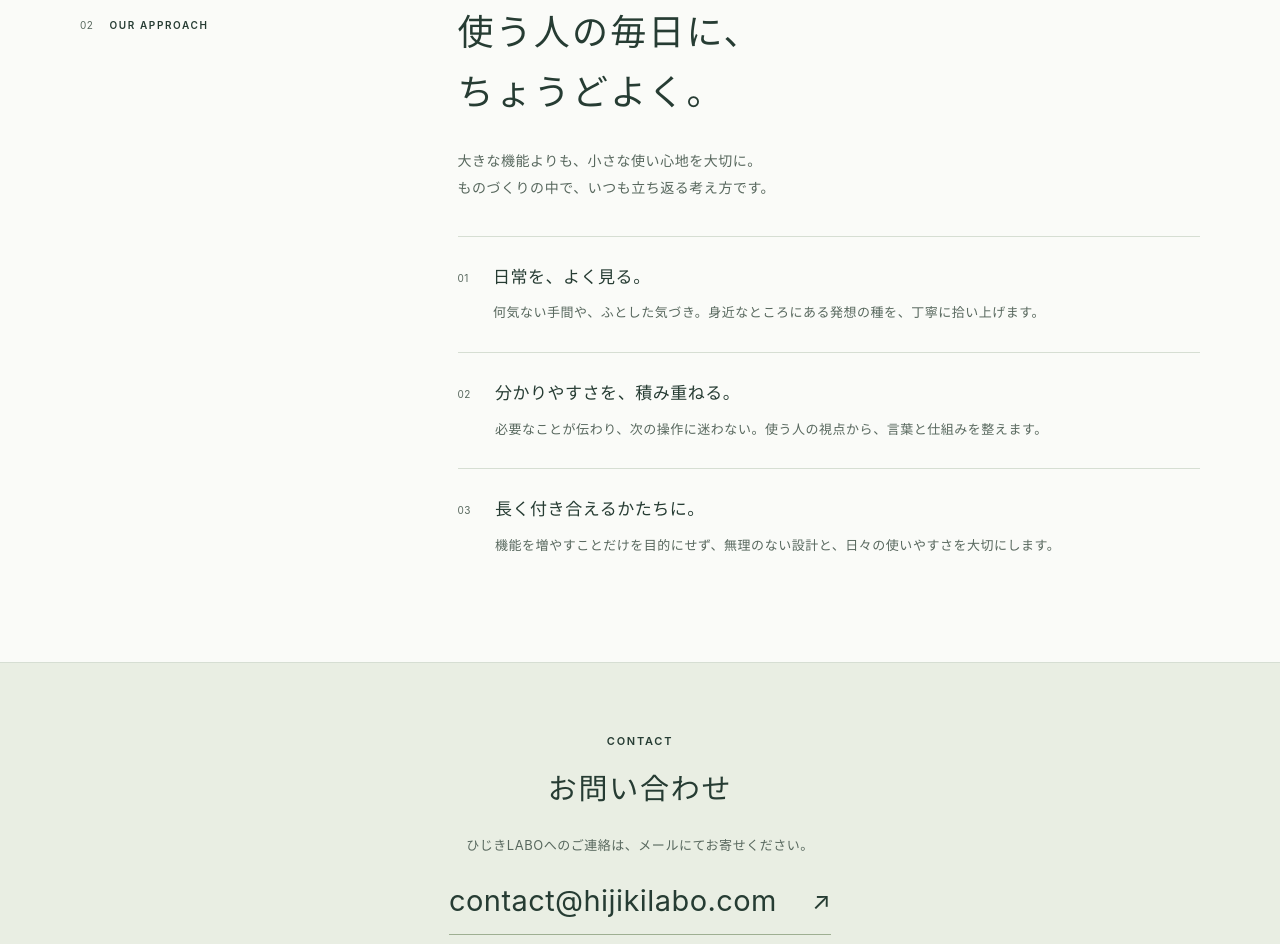
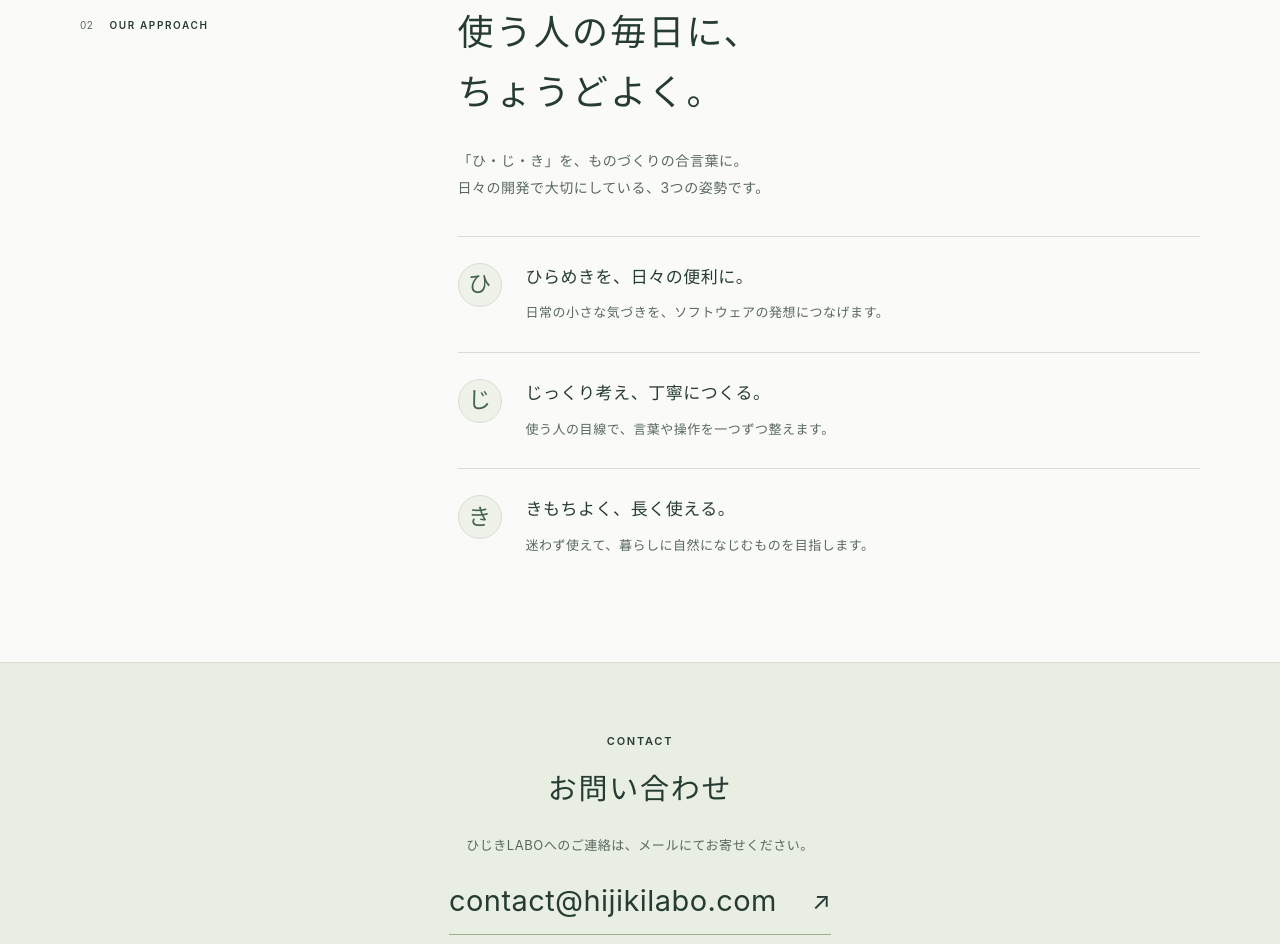
Before and after one commit to hijikilabo/hijikilabo-site, a plain HTML site: page index.html in a window 1280 px wide. Shown: the part 2220-3164 px from the top of the page. Drawn offline with Linux system fonts and the light colour scheme.

Commit message:
Express studio values through the hi-ji-ki initials

```diff
--- a/assets/css/style.css
+++ b/assets/css/style.css
@@ -404,13 +404,23 @@ dd a {
   padding-bottom: 0;
 }
 .principles article > span {
-  font-size: 10px;
-  color: var(--muted);
-  padding-top: 6px;
+  display: inline-flex;
+  flex: 0 0 44px;
+  height: 44px;
+  align-items: center;
+  justify-content: center;
+  border: 1px solid var(--line);
+  border-radius: 50%;
+  background: var(--wash);
+  color: var(--green);
+  font-size: 23px;
+  line-height: 1;
+  letter-spacing: 0;
 }
 .principles h3 {
   font-size: 17px;
   margin-bottom: 9px;
+  text-wrap: balance;
 }
 .principles p {
   color: var(--muted);
@@ -823,6 +833,11 @@ dd a {
     gap: 17px;
     padding: 22px 0;
   }
+  .principles article > span {
+    flex-basis: 36px;
+    height: 36px;
+    font-size: 21px;
+  }
   .principles h3 {
     font-size: 16px;
   }
--- a/index.html
+++ b/index.html
@@ -181,33 +181,33 @@
         <div class="section-body">
           <h2 id="approach-title">使う人の毎日に、<br />ちょうどよく。</h2>
           <p class="section-intro">
-            大きな機能よりも、小さな使い心地を大切に。<br />ものづくりの中で、いつも立ち返る考え方です。
+            「ひ・じ・き」を、ものづくりの合言葉に。<br />日々の開発で大切にしている、3つの姿勢です。
           </p>
           <div class="principles">
             <article>
-              <span>01</span>
+              <span aria-hidden="true">ひ</span>
               <div>
-                <h3>日常を、よく見る。</h3>
+                <h3>ひらめきを、日々の便利に。</h3>
                 <p>
-                  何気ない手間や、ふとした気づき。身近なところにある発想の種を、丁寧に拾い上げます。
+                  日常の小さな気づきを、ソフトウェアの発想につなげます。
                 </p>
               </div>
             </article>
             <article>
-              <span>02</span>
+              <span aria-hidden="true">じ</span>
               <div>
-                <h3>分かりやすさを、積み重ねる。</h3>
+                <h3>じっくり考え、丁寧につくる。</h3>
                 <p>
-                  必要なことが伝わり、次の操作に迷わない。使う人の視点から、言葉と仕組みを整えます。
+                  使う人の目線で、言葉や操作を一つずつ整えます。
                 </p>
               </div>
             </article>
             <article>
-              <span>03</span>
+              <span aria-hidden="true">き</span>
               <div>
-                <h3>長く付き合えるかたちに。</h3>
+                <h3>きもちよく、長く使える。</h3>
                 <p>
-                  機能を増やすことだけを目的にせず、無理のない設計と、日々の使いやすさを大切にします。
+                  迷わず使えて、暮らしに自然になじむものを目指します。
                 </p>
               </div>
             </article>
```
